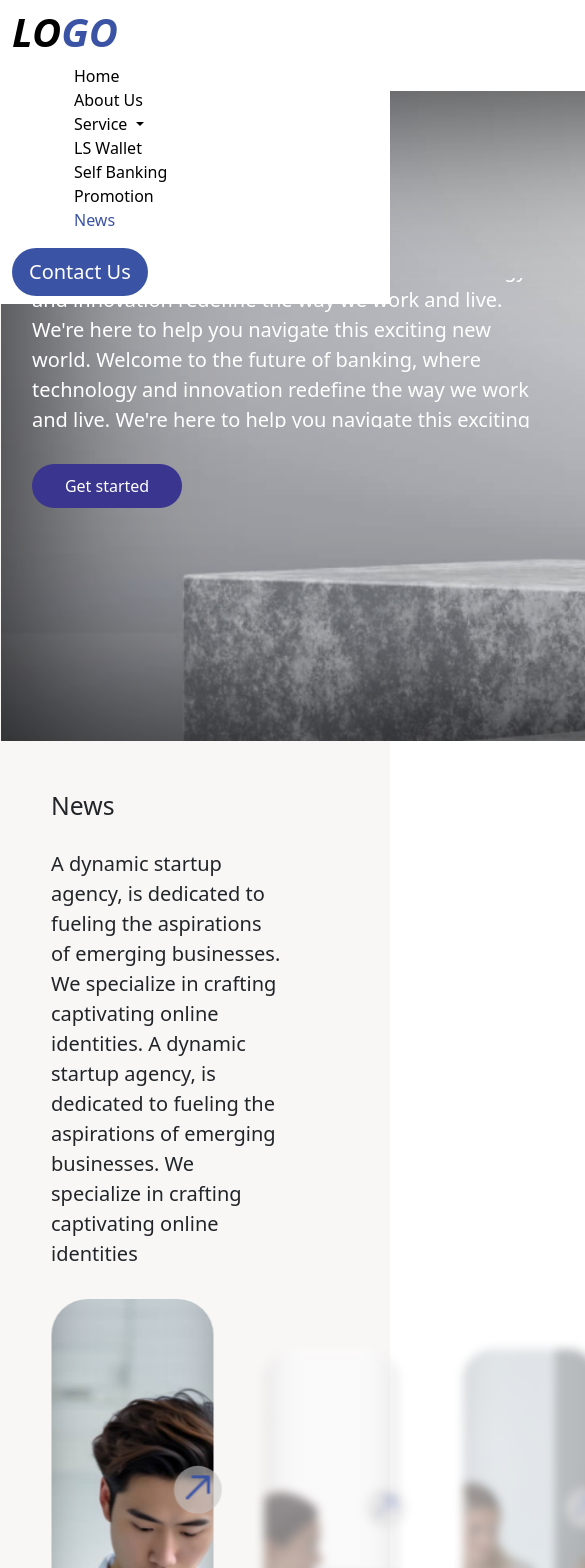
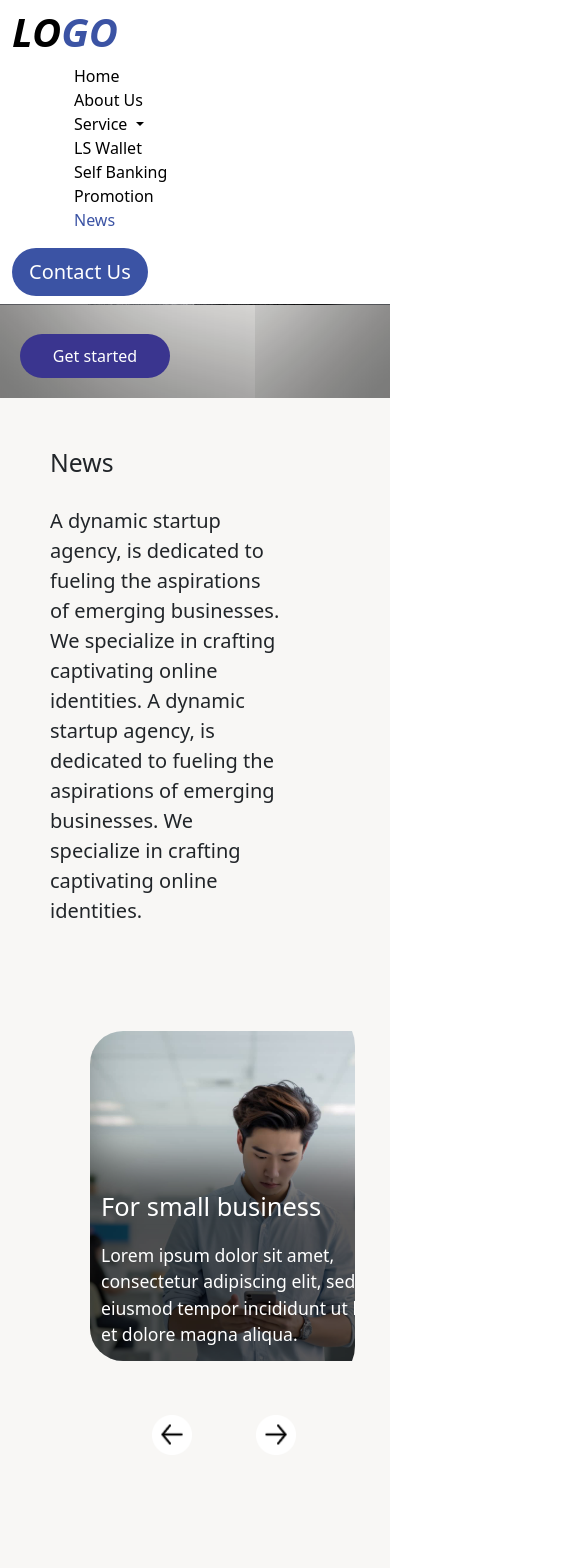
Before and after one commit to layhormet/website-project, a Vue app: page /news in a window 390 px wide. Shown: the top 1568 px of the page, 585 px wide, since content can reach past the window. Built offline with nearby package versions, Linux system fonts and the light colour scheme.

Commit message:
improve and fix code ratanak

```diff
--- a/src/components/NavBar.vue
+++ b/src/components/NavBar.vue
@@ -96,4 +96,19 @@ a {
   background-color: #1235a880;
   color: white;
 }
+.dropdown-item:hover{
+  background-color: #3b53a4;
+  cursor: pointer;
+  text-decoration: none;
+  font-weight: 600;
+  text-align: left;
+  padding: 10px 20px;
+  border-radius: 5px;
+  transition: background-color 0.3s;
+  color: rgb(255, 255, 255);
+
+}
+.dropdown-item{
+  color: white;
+}
 </style>
--- a/src/views/CurrentAccountView.vue
+++ b/src/views/CurrentAccountView.vue
@@ -4,7 +4,10 @@
     <div class="account-img">
       <div class="all-current-title" style="display: flex">
         <div class="current-title">
-          <h1>Meet the bank <br> of the future</h1>
+          <h1>
+            Meet the bank <br />
+            of the future
+          </h1>
         </div>
         <div class="account-info">
           <p>
@@ -12,13 +15,30 @@
             eiusmod tempor incididunt ut labore et dolore magna aliqua. Ut enim
             ad minim veniam, quis nostrud exercitation ullamco laboris nisi ut .
           </p>
-          <button type="button" style="background-color:  #3b53a4; border: none; border-radius: 30px; color: white; padding: 5px;">Get Started</button>
+          <button
+            type="button"
+            style="
+              background-color: #3b53a4;
+              border: none;
+              border-radius: 30px;
+              color: white;
+              width: 150px;
+              padding: 10px;
+            "
+          >
+            Get Started
+          </button>
         </div>
       </div>
 
       <div
         class="manage"
-        style="display: flex; flex-direction: column; align-items: end; margin-top: 50px;"
+        style="
+          display: flex;
+          flex-direction: column;
+          align-items: end;
+          margin-top: 50px;
+        "
       >
         <h1>99%</h1>
         <p>Customer satisfation</p>
@@ -33,7 +53,7 @@
       <div class="a-title">
         <h1>Browse our set of banking <br />services offering</h1>
       </div>
-      <div class="a-about" style="display: flex; margin-top: 50px;">
+      <div class="a-about" style="display: flex; margin-top: 50px">
         <div class="a-title">
           <h2>Current Account</h2>
           <p>
@@ -42,7 +62,7 @@
             ad odit fugit voluptates. Labore quos eos natus reiciendis placeat.
           </p>
         </div>
-        <div class="a-img" style="margin-right: 50px;">
+        <div class="a-img" style="margin-right: 50px">
           <img src="../assets/image/current-img.png" alt="" />
         </div>
       </div>
@@ -68,17 +88,23 @@ export default {
 <style>
 .account-img {
   background-image: url("@/assets/image/bg-current.png");
-  width: 208vh;
-  height: 890px;
-  background-size: cover;
+  margin-top: 74px;
+  height: 640px;
+  box-shadow: inset 0 0 285px rgb(0, 0, 0);
+  background-position: center;
+  background-repeat: no-repeat;
+  background-size: 100% 100%;
   padding: 10% 5%;
   color: white;
+  display: flex;
+  flex-direction: column;
+  justify-content: center;
 }
-.account-info  {
+.account-info {
   width: 50%;
   margin-left: 30%;
 }
-.a-title p{
+.a-title p {
   width: 70%;
 }
 </style>
--- a/src/views/LSWalletView.vue
+++ b/src/views/LSWalletView.vue
@@ -203,15 +203,30 @@ export default {
 
 <style scoped>
 /* ============Header============ */
-.LS-Wallet{
-  padding-top: 50px;
+.LS-Wallet {
+  padding-top: 40px;
   background-color: #f8f7f5;
+  position: relative;
+  z-index: 1;
 }
+
+.vector_style img {
+  position: absolute;
+  right: 0%;
+  top: 52%;
+  width: 8%;
+  height: 250px;
+  z-index: 2;
+}
+
 .header {
+  position: relative;
   display: flex;
   flex-direction: column;
   margin-top: 60px;
+  z-index: 3;
 }
+
 .card_promote {
   margin: 2% 8% 8%;
   display: flex;
@@ -224,6 +239,7 @@ export default {
   height: 600px;
   overflow: hidden;
   position: relative;
+  z-index: 4; /* Ensure it is above vector image */
 }
 
 .title_header {
@@ -247,6 +263,8 @@ export default {
 
 .btn_top {
   display: flex;
+  align-items: center;
+  cursor: pointer;
   gap: 20px;
 }
 
@@ -308,15 +326,6 @@ export default {
   z-index: 0;
   transform: translateX(-50%);
   border-radius: 20px;
-}
-
-.vector_style img {
-  position: absolute;
-  right: 2%;
-  top: 68%;
-  width: 8%;
-  height: 250px;
-  z-index: -1;
 }
 
 /* cards */
@@ -384,7 +393,7 @@ export default {
 .bank_card4,
 .bank_card5,
 .bank_card6 {
-  background-color: #f7f8fa;
+  background-color: #ffffff;
   padding: 20px;
   border-radius: 20px;
   text-align: left;
@@ -397,6 +406,7 @@ export default {
 .bank_card6 img {
   width: 40px;
   margin-bottom: 10px;
+  cursor: pointer;
 }
 
 .bank_card1 h6,
--- a/src/views/NewsView.vue
+++ b/src/views/NewsView.vue
@@ -1,7 +1,6 @@
 <template>
   <div class="News">
     <NavBar />
-    <div class="container">
     <div class="header">
       <h1 class="head_title">
         Meet the bank <br />
@@ -16,6 +15,7 @@
       </p>
       <button class="btn_start">Get started</button>
     </div>
+    <div class="container">
       <div class="middle">
         <div class="mid_top">
           <h2 class="mid_title">News</h2>
@@ -24,7 +24,7 @@
             emerging businesses. We specialize in crafting captivating online
             identities. A dynamic startup agency, is dedicated to fueling the
             aspirations of emerging businesses. We specialize in crafting
-            captivating online identities
+            captivating online identities.
           </p>
         </div>
         <div class="mid_middle">
@@ -39,6 +39,7 @@
               ]"
               @click="setActiveSlide(index)"
               >
+
               <div class="detail">
                 <img src="@/assets/image/row_up.png" alt="row_up" />
               </div>
@@ -58,10 +59,11 @@
     <Footer></Footer>
   </div>
 </template>
+
 <script>
-// @ is an alias to /src
 import NavBar from "@/components/NavBar.vue";
 import Footer from "@/components/FooTer.vue";
+
 export default {
   components: {
     NavBar,
@@ -99,43 +101,43 @@ export default {
       this.currentSlide = index;
     },
     prevSlide() {
-      if (this.currentSlide > 0) {
-        this.currentSlide--;
-      } else {
-        this.currentSlide = this.slides.length - 1;
-      }
+      this.currentSlide =
+        this.currentSlide > 0
+          ? this.currentSlide - 1
+          : this.slides.length - 1;
     },
     nextSlide() {
-      if (this.currentSlide < this.slides.length - 1) {
-        this.currentSlide++;
-      } else {
-        this.currentSlide = 0;
-      }
+      this.currentSlide =
+        this.currentSlide < this.slides.length - 1
+          ? this.currentSlide + 1
+          : 0;
     },
   },
 };
 </script>
+
 <style scoped>
-.News{
+.News {
   display: flex;
   flex-direction: column;
   background-color: #f8f7f5;
 }
+
 .container {
   display: flex;
   flex-direction: column;
-  padding:1px;
+  padding: 1px;
   margin: 0;
 }
 
 .header {
   background-image: url("@/assets/news/head_bg.png");
-  width: 208vh;
-  height: 650px;
-  margin-top: 90px;
+  width: 100%;
+  height: 640px;
+  margin-top: 70px;
+  background-position: center;
+  background-repeat: no-repeat;
   background-size: cover;
-  background-repeat: no-repeat;
-  background-position: center;
   display: flex;
   flex-direction: column;
   padding: 10% 8%;
@@ -143,10 +145,10 @@ export default {
   box-shadow: inset 0 0 205px rgba(0, 0, 0, 0.899); /* shadow inside */
 }
 
-
 .head_title {
   font-size: 50px;
 }
+
 .head_info {
   font-size: 20px;
   margin-top: 20px;
@@ -154,14 +156,15 @@ export default {
   justify-content: center;
   align-items: center;
   display: flex;
-  max-width: 500px;
-  height: 150px;
-  padding-top: 15px;
+  max-width: 490px;
+  height: 200px;
+  padding-top: 25px;
   overflow-y: auto;
   scrollbar-width: none;
   -ms-overflow-style: none;
   overflow-x: hidden;
 }
+
 .btn_start {
   background-color: #3a358f;
   color: white;
@@ -173,18 +176,22 @@ export default {
   margin-top: 20px;
   transition: background-color 0.3s ease;
 }
+
 .btn_start:hover {
   background-color: #041178;
 }
+
 .middle {
   display: flex;
   flex-direction: column;
   padding: 50px;
 }
+
 .mid_top {
   display: flex;
   flex-direction: column;
 }
+
 .mid_info {
   font-size: 20px;
   margin-top: 20px;
@@ -194,24 +201,36 @@ export default {
   display: flex;
   max-width: 80%;
 }
+
 .mid_middle {
   display: flex;
   flex-direction: column;
   margin-top: 50px;
 }
+
 .slider {
   margin: 5%;
   display: flex;
   width: 100%;
-  height: 500px;
-  gap: 4rem;
-  position: relative;
+  height: auto;
+  padding: 30px;
+  border-radius: 40px;
+  gap: 2rem;
+  overflow-x: scroll;
+  scroll-snap-type: x mandatory;
+}
+
+.slider::-webkit-scrollbar {
+  display: none;
 }
 
 .slide {
-  height: 300px;
-  width: 30%;
+  flex: 0 0 auto;
+  height: 500px;
+  width: 500px;
+  gap: 4rem;
   border-radius: 30px;
+  margin: 10px;
   display: flex;
   flex-direction: column;
   background-size: cover;
@@ -219,33 +238,11 @@ export default {
   transition: transform 0.5s ease, filter 0.5s ease;
   cursor: pointer;
   box-shadow: inset 0 -200px 50px -20px rgba(0, 0, 0, 0.651); /* shadow inside */
-
-}
-.detail {
-  width: 40px;
-  height: 40px;
-  border-radius: 100%;
-  margin-top: 30px;
-  margin-left: 80%;
-  display: flex;
-  background-color: rgba(200, 198, 198, 0.581);
-  justify-content: center;
-}
-.detail > img {
-  width: 20px;
-  height: 20px;
-  margin-top: 8px;
-  right: 0;
-  display: flex;
-}
-.detail > img:hover{
-  transform: scale(1.1);
-  filter: brightness(1.3);
 }
 .slide1 {
   background-image: url("@/assets/news/slide1.png");
   height: 500px;
-  width: 480px;
+  width: 50%;
   border-radius: 30px;
   background-size: cover;
   background-position: center;
@@ -260,7 +257,7 @@ export default {
 .slide2 {
   background-image: url("@/assets/news/slide2.png");
   height: 500px;
-  width: 480px;
+  width: 50%;
   border-radius: 30px;
   background-size: cover;
   background-position: center;
@@ -274,7 +271,7 @@ export default {
 .slide3 {
   background-image: url("@/assets/news/slide3.png");
   height: 500px;
-  width: 480px;
+  width: 50%;
   border-radius: 30px;
   background-size: cover;
   background-position: center;
@@ -288,7 +285,7 @@ export default {
 .slide4 {
   background-image: url("@/assets/news/slide1.png");
   height: 500px;
-  width: 480px;
+  width: 50%;
   border-radius: 30px;
   background-size: cover;
   background-position: center;
@@ -298,6 +295,36 @@ export default {
   align-items: center;
   transition: background-color 0.3s ease;
   color: white;
+}
+
+.detail {
+  width: 40px;
+  height: 40px;
+  border-radius: 100%;
+  margin-top: 10px;
+  margin-right:10px;
+  align-self: end;
+  justify-self: start;
+  top: 3px;
+  right: 0;
+  display: flex;
+  background-color: rgba(114, 111, 111, 0.581);
+  justify-content: center;
+}
+
+.detail > img {
+  width: 15px;
+  height: 15px;
+  margin-top: 12px;
+  right: 0;
+
+  display: flex;
+}
+
+.detail > img:hover {
+  transform: scale(1.1);
+  filter: brightness(1.3);
+  color: white
 }
 
 .slide_info {
@@ -311,42 +338,75 @@ export default {
   display: flex;
   flex-direction: column;
   gap: 10px;
-  margin-top: 46%;
+  margin-top: auto;
   border-radius: 0 0 30px 30px;
-  padding: 20px;
+  padding: 10px;
   transition: background-color 0.3s ease;
 }
 
 .active {
-  transform: scale(1.2);
+  transform: scale(1.1);
   filter: blur(0);
-  height: 500px;
-  width: 100%;
 }
 
 .slide:not(.active) {
   filter: blur(5px);
-  opacity: 0.5;
+  opacity: 0.3;
 }
 
 /* mid_bottom */
-.mid_bottom{
+.mid_bottom {
   display: flex;
   text-align: center;
   align-items: center;
   justify-content: center;
+  margin-left: 20%;
   cursor: pointer;
   gap: 4rem;
   margin-top: 5%;
-  margin-left: 20%;
 }
 
-.mid_bottom img{
+.mid_bottom img {
   width: 40px;
   height: 40px;
 }
-.mid_bottom img:hover{
+
+.mid_bottom img:hover {
   transform: scale(1.2);
   transition: transform 0.3s ease;
 }
+
+@media (max-width: 768px) {
+  .container {
+    padding: 0;
+    margin: 0;
+  }
+  .header {
+    width: 100%;
+    height: auto;
+    margin-top: 30px;
+    padding: 20px;
+    background-size: contain;
+    background-position: center;
+  }
+  .head_info {
+    font-size: 16px;
+    line-height: 1.5;
+    max-width: 300px;
+    height: 100px;
+    padding: 10px;
+    overflow-y: auto;
+    scrollbar-width: none;
+    -ms-overflow-style: none;
+    overflow-x: hidden;
+  }
+  .slide {
+    width: 200px;
+    height: 200px;
+  }
+  .active {
+    width: 300px;
+    height: 300px;
+  }
+}
 </style>
```
Lines whose indentation alone changed are shown as unchanged.
